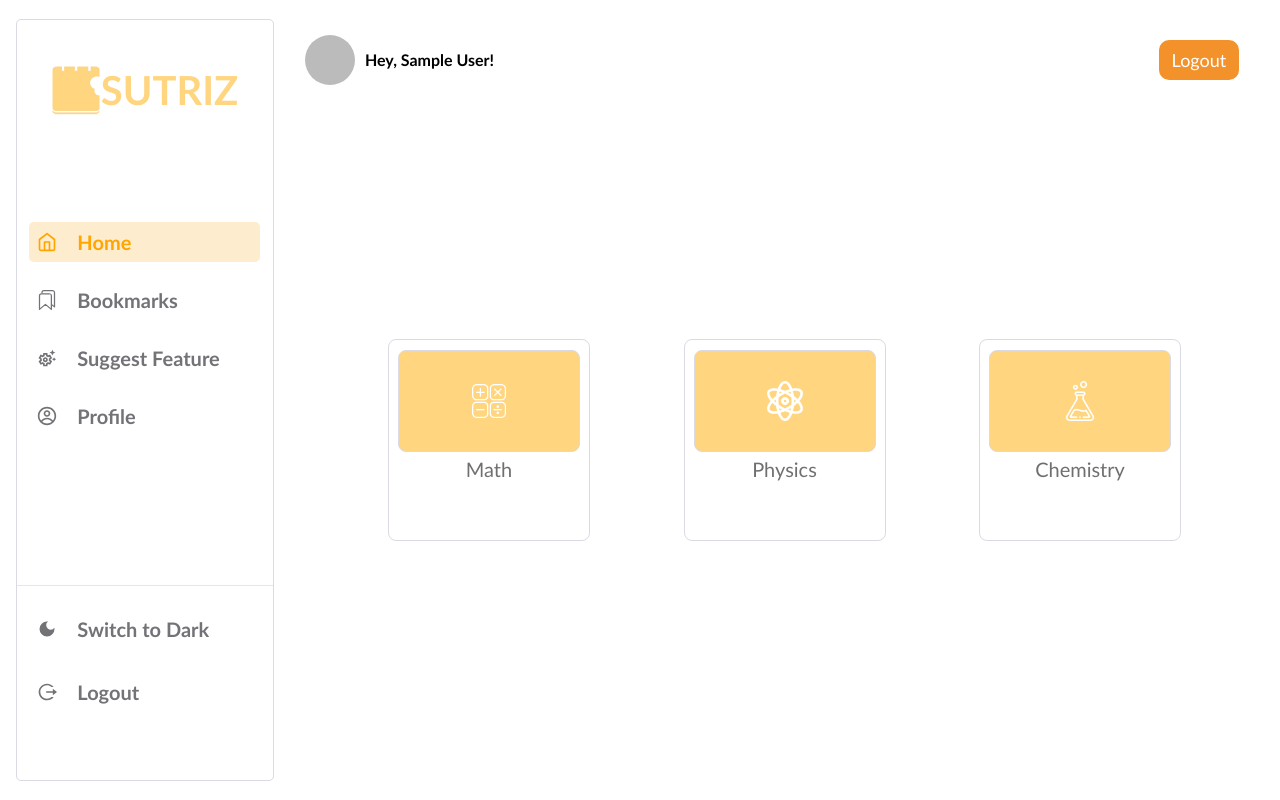
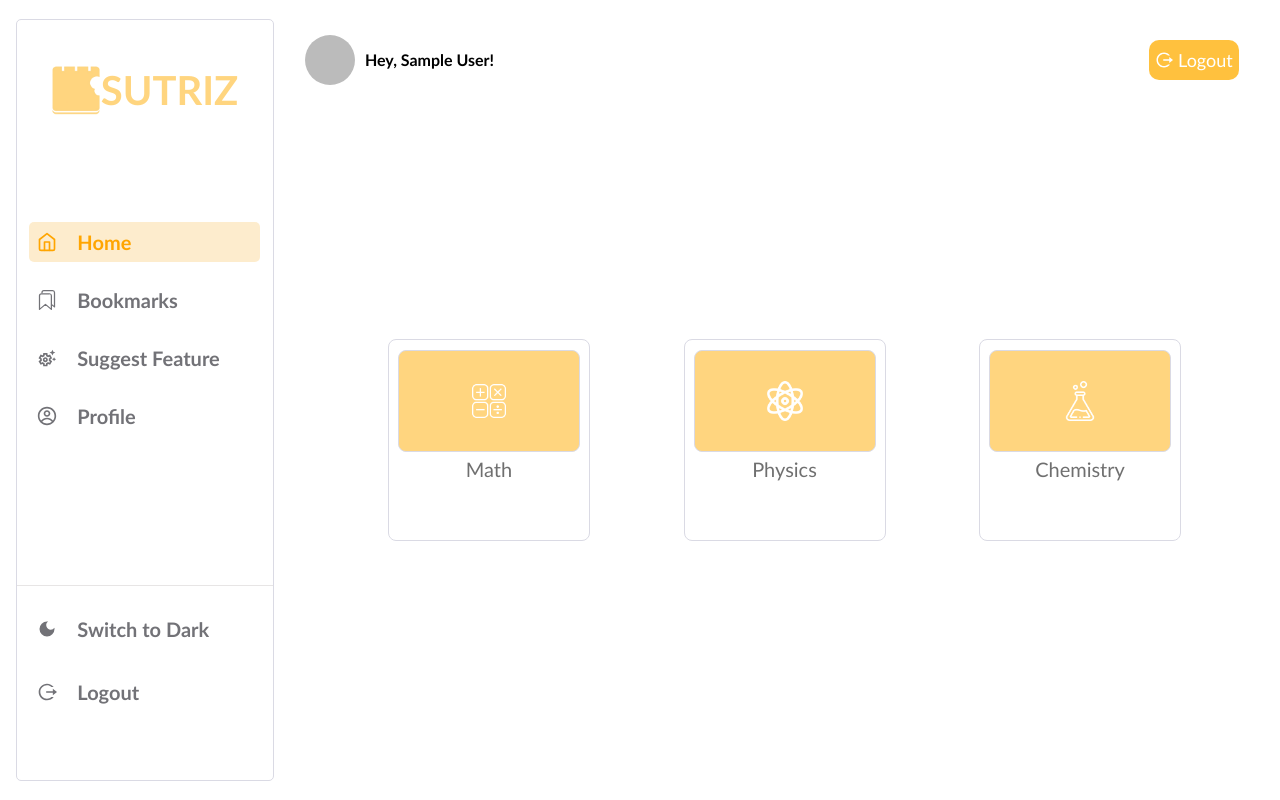
Before and after one commit to krspra/Sutriz-react-, a React (Vite) app in the folder sutriz/: page /usage/workingsection in a window 1280 px wide. Built offline with nearby package versions, Linux system fonts and the light colour scheme; no server answers; sample sign-in values are in the browser's storage.

Commit message:
managed user authentication related some issue

```diff
--- a/sutriz/src/components/Usage/WorkingPlace/MainView/UsageHeader/Logout/Logout.jsx
+++ b/sutriz/src/components/Usage/WorkingPlace/MainView/UsageHeader/Logout/Logout.jsx
@@ -1,6 +1,7 @@
 import React from "react";
 import { getAuth } from "firebase/auth";
 import styles from "./Logout.module.css";
+import { RiLogoutCircleRLine } from "react-icons/ri";
 
 const Logout = () => {
 
@@ -16,7 +17,7 @@ const Logout = () => {
 
   return (
     <a href="/" id={styles.logout} onClick={handleLogOut}>
-      Logout
+     <RiLogoutCircleRLine /> Logout
     </a>
   );
 };
--- a/sutriz/src/components/Usage/WorkingPlace/MainView/UsageHeader/Logout/Logout.module.css
+++ b/sutriz/src/components/Usage/WorkingPlace/MainView/UsageHeader/Logout/Logout.module.css
@@ -4,13 +4,17 @@
     position: relative;
     right: 2vw;
     height: 40px;
-    width: 80px;
-    background-color: #f3922b;
+    width: 90px;
     border-radius: 10px;
     line-height: 40px;
     text-align: center;
     font-size: 18px;
     color: white;
+    display: flex;
+    justify-content: center;
+    align-items: center;
+    background-color: #ffae00c1;
+    gap: 5px;
 }
 #logout:hover{
     background-color: rgb(255, 174, 0);
@@ -18,7 +22,7 @@
 @media (max-width:700px) {
     #logout{
         position:relative;
-        left: 6vw;
+        left: 7vw;
     }
 
 }
--- a/sutriz/src/components/Usage/WorkingPlace/MainView/UsageHeader/ProfilePreview/ProfilePreview.jsx
+++ b/sutriz/src/components/Usage/WorkingPlace/MainView/UsageHeader/ProfilePreview/ProfilePreview.jsx
@@ -1,5 +1,6 @@
 import React, { useContext } from 'react';
 import ProfileContext from '../../../../../../Context';
+import styles from "./ProfilePreview.module.css"
 
 const ProfilePreview = () => {
   // Context Management
@@ -12,7 +13,7 @@ const ProfilePreview = () => {
   }
 
   return (
-    <div style={{ backgroundColor: "white", width: "200px", height: "100%",display:"flex",alignItems:"center"}}>
+    <div id={styles.container}>
       <img style={{height:"50px",width:"50px",borderRadius:"50%",}} src={userPhotoUrl} alt="User Avatar"></img>
       <div style={{ height: '50px', width: '150px',lineHeight:"50px", textAlign: 'center',overflow:"hidden",fontWeight:"bold"}}>Hey, {userName}!</div>
     </div>
--- /dev/null
+++ b/sutriz/src/components/Usage/WorkingPlace/MainView/UsageHeader/ProfilePreview/ProfilePreview.module.css
@@ -0,0 +1,14 @@
+#container{
+    background-color: white;
+    width: 200px;
+    height: 100%;
+    display: flex;
+    align-items: center;
+}
+@media (max-width:700px) {
+    #container{
+        position: relative;
+        right: 7vw;
+    }
+
+}
--- a/sutriz/src/components/Usage/WorkingPlace/WorkingSection.jsx
+++ b/sutriz/src/components/Usage/WorkingPlace/WorkingSection.jsx
@@ -1,11 +1,15 @@
 import React from "react";
 import Sidebar from "./Sidebar/Sidebar";
-import { Outlet } from "react-router-dom";
+import { Navigate, Outlet } from "react-router-dom";
 import { Helmet } from "react-helmet";
-import styles from "./WorkingSection.module.css"
+import styles from "./WorkingSection.module.css";
 
 const WorkingSection = () => {
+  const token = localStorage.getItem("token");
+
   return (
+    <>
+      {token ? (
         <>
           <Helmet>
             <title>Formulas Quiz-JEE & NEET</title>
@@ -15,6 +19,8 @@ const WorkingSection = () => {
             <Outlet />
           </div>
         </>
+      ):<Navigate to="/"/>}
+    </>
   );
 };
 
```
Lines whose indentation alone changed are shown as unchanged.
